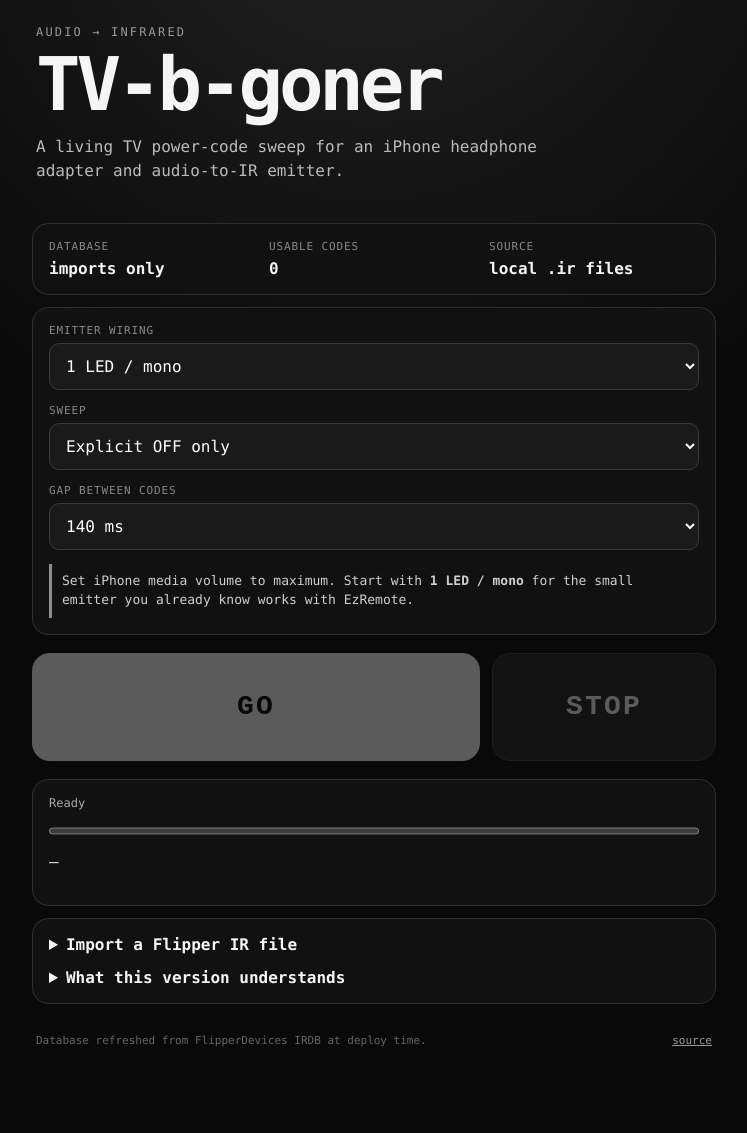
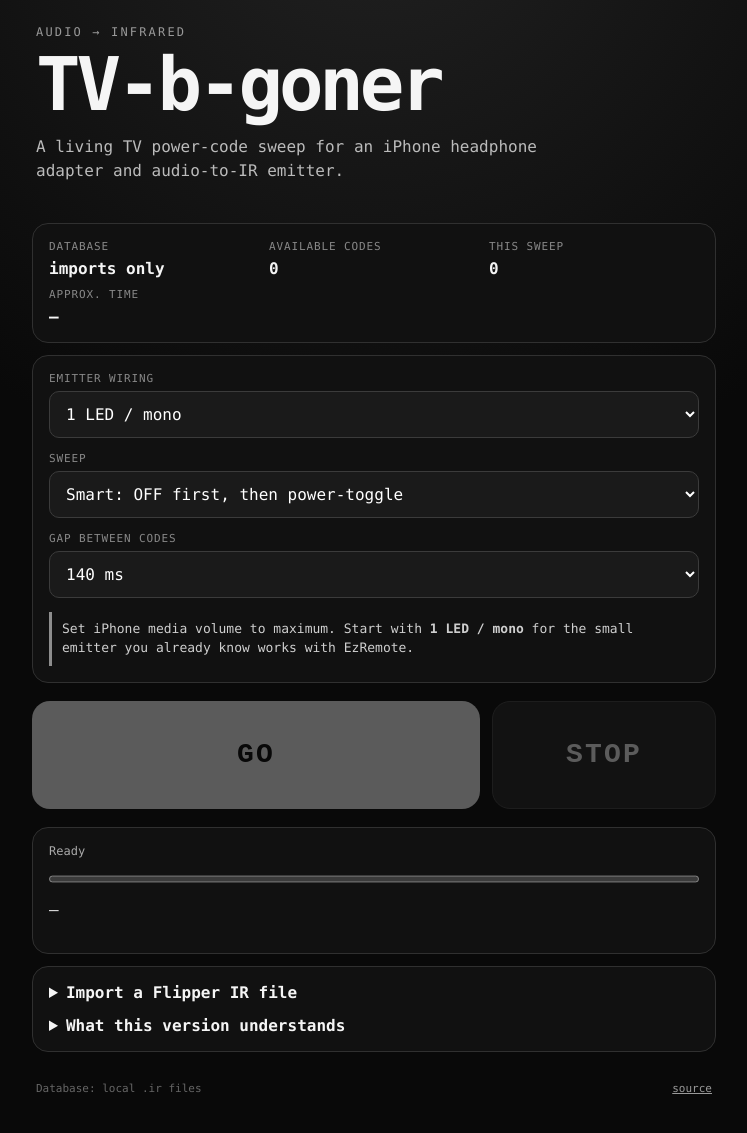
Before and after one commit to udeudeude/TV-b-goner, a website with bundled scripts: page index.html in a window 1280 px wide. Shown: the part 21-1154 px from the top of the page, without its empty margins (266-1013 px from the left). Before the commit the page ends 1114 px from the top, so only its background shows below. Built offline with nearby package versions, Linux system fonts and the light colour scheme; files whose address does not match are found by name.

Commit message:
Make smart sweep the default and clarify counts

```diff
--- a/index.html
+++ b/index.html
@@ -17,8 +17,9 @@
 
     <section class="panel status-panel">
       <div><span class="label">Database</span><strong id="dbStatus">loading…</strong></div>
-      <div><span class="label">Usable codes</span><strong id="codeCount">0</strong></div>
-      <div><span class="label">Source</span><strong id="sourceName">—</strong></div>
+      <div><span class="label">Available codes</span><strong id="databaseCount">0</strong></div>
+      <div><span class="label">This sweep</span><strong id="codeCount">0</strong></div>
+      <div><span class="label">Approx. time</span><strong id="estimate">—</strong></div>
     </section>
 
     <section class="panel">
@@ -33,8 +34,8 @@
       <label class="field">
         <span>Sweep</span>
         <select id="sweepMode">
+          <option value="all" selected>Smart: OFF first, then power-toggle</option>
           <option value="off">Explicit OFF only</option>
-          <option value="all">All power codes</option>
           <option value="toggle">Power-toggle only</option>
         </select>
       </label>
@@ -72,12 +73,12 @@
       </details>
       <details>
         <summary>What this version understands</summary>
-        <p>Raw Flipper signals plus NEC, NECext, Samsung32, SIRC, SIRC15 and SIRC20 parsed signals. Unsupported protocols are kept out of the sweep rather than guessed.</p>
+        <p>Raw Flipper signals plus NEC, NECext, Samsung32, SIRC, SIRC15 and SIRC20 parsed signals. Sony SIRC commands are repeated using their normal frame cadence. Unsupported protocols are kept out of the sweep rather than guessed.</p>
       </details>
     </section>
 
     <footer>
-      <span>Database refreshed from FlipperDevices IRDB at deploy time.</span>
+      <span>Database: <span id="sourceName">loading…</span></span>
       <a href="https://github.com/udeudeude/TV-b-goner">source</a>
     </footer>
   </main>
```
